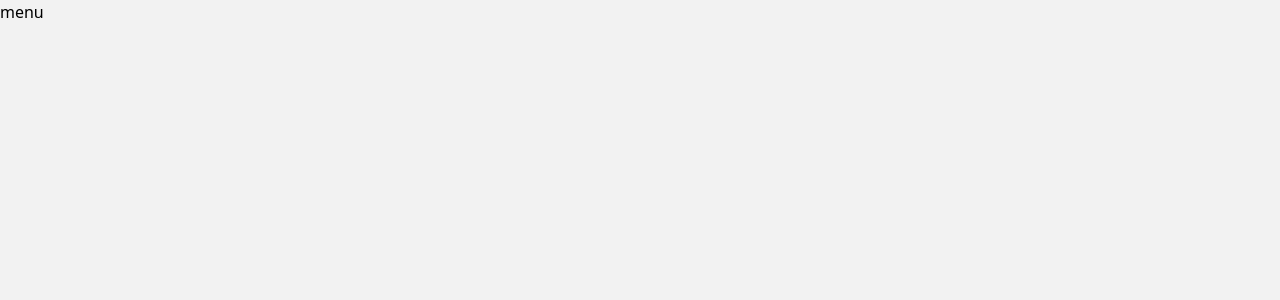
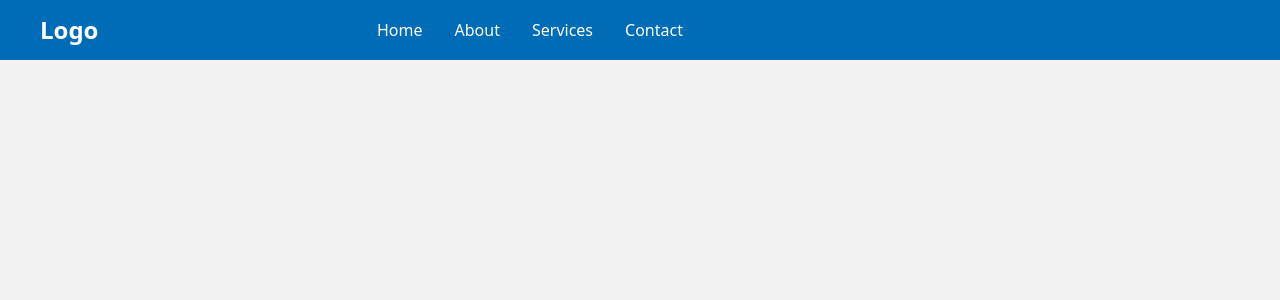
Before and after one commit to JoaoGMello/DesomaxFront, a Vue app in the folder DesomaxFront/: page /logged-layout in a window 1280 px wide. Shown: the top 300 px of the page. Built offline with nearby package versions, Linux system fonts and the light colour scheme.

Commit message:
Começando home

```diff
--- /dev/null
+++ b/DesomaxFront/src/components/organisms/NavBar/NavBar.vue
@@ -0,0 +1,145 @@
+<script lang="ts">
+import { defineComponent } from "vue";
+const name = 'NavBar'
+
+export default defineComponent({
+  name,
+
+  components: { },
+
+  // props: { },
+
+  mounted () { },
+
+  updated () { },
+
+  data () {
+    return {
+      sideBarIcon: false
+    }
+  },
+
+  methods: { },
+
+  computed: { },
+
+});
+</script>
+
+<template>
+  <div class="header">
+    <div class="navbar">
+      <div class="logo text-[#FFFFFF]">Logo</div>
+      <ul class="links">
+        <li class="text-[#FFFFFF] cursor-pointer button">Home</li>
+        <li class="text-[#FFFFFF] cursor-pointer button">About</li>
+        <li class="text-[#FFFFFF] cursor-pointer button">Services</li>
+        <li class="text-[#FFFFFF] cursor-pointer button">Contact</li>
+      </ul>
+      <div></div>
+      <div class="cursor-pointer" @click="sideBarIcon = !sideBarIcon">
+        <i class="sidebar-button pi pi-bars"></i>
+      </div>
+    </div>
+
+    <div class="dropdown-menu" v-if="sideBarIcon">
+      <li class="text-[#FFFFFF] cursor-pointer button">Home</li>
+      <li class="text-[#FFFFFF] cursor-pointer button">About</li>
+      <li class="text-[#FFFFFF] cursor-pointer button">Services</li>
+      <li class="text-[#FFFFFF] cursor-pointer button">Contact</li>
+    </div>
+  </div>
+</template>
+
+
+<style scoped>
+* {
+  margin: 0;
+  padding: 0;
+  box-sizing: border-box;
+}
+
+.header {
+  background-color: #006CB7;
+  background-size: cover;
+  background-position: center;
+  position: relative;
+  padding: 0 2rem;
+}
+
+.navbar{
+  width: 100%;
+  height: 60px;
+  max-width: 1200px;
+  margin: 0 auto;
+  display: flex;
+  align-items: center;
+  justify-content: space-between;
+}
+
+.logo {
+  font-size: 1.5rem;
+  font-weight: bold;
+}
+
+.links {
+  display: flex;
+  gap: 2rem;
+}
+
+ul {
+  list-style: none;
+}
+
+.button:hover {
+  color: aqua;
+}
+
+.sidebar-button {
+  color: #fff;
+  font-size: 1.5rem;
+  cursor: pointer;
+  display: none;
+}
+
+.dropdown-menu {
+  position: absolute;
+  right: 2rem;
+  top: 60px;
+  width: 300px;
+  background: rgba(255, 255, 255, 0.1);
+  backdrop-filter: blur(15px);
+  border-radius: 10px;
+  overflow: hidden;
+  height: 190px;
+  transition: height 0.2s cubic-bezier(0.175, 0.885, 0.32, 1.275);
+}
+
+.dropdown-menu li {
+  padding: 0.7rem;
+  display: flex;
+  align-items: center;
+  justify-content: center;
+}
+
+@media (max-width: 990px) {
+  .links {
+    display: none;
+  }
+
+  .sidebar-button {
+    display: block;
+  }
+
+  .dropdown-menu {
+    display: block
+  }
+}
+
+@media (max-width: 576px) {
+  .dropdown-menu {
+    left: 2rem;
+    width: unset;
+  }
+}
+</style>
--- a/DesomaxFront/src/layout/LoggedLayout.vue
+++ b/DesomaxFront/src/layout/LoggedLayout.vue
@@ -1,11 +1,12 @@
 <script lang="ts">
 import { defineComponent } from "vue";
+import NavBar from "@/components/organisms/NavBar/NavBar.vue";
 const name = 'LoggedLayout'
 
 export default defineComponent({
 	name,
 
-	components: { },
+	components: { NavBar },
 
 	// props: { },
 
@@ -27,7 +28,7 @@ export default defineComponent({
 <template>
 	<div class="flex flex-col bg-[#F2F2F2] h-full w-full">
 		<div>
-      menu
+      <NavBar/>
     </div>
 
     <div class="size-full content">
```
